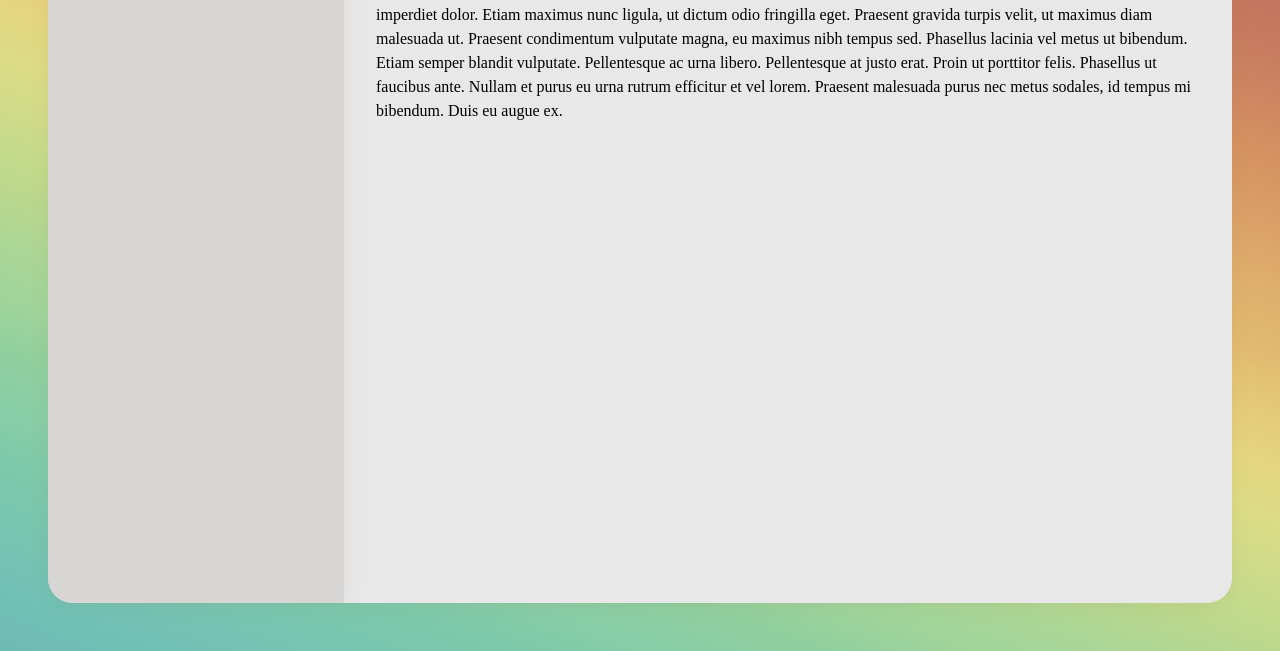
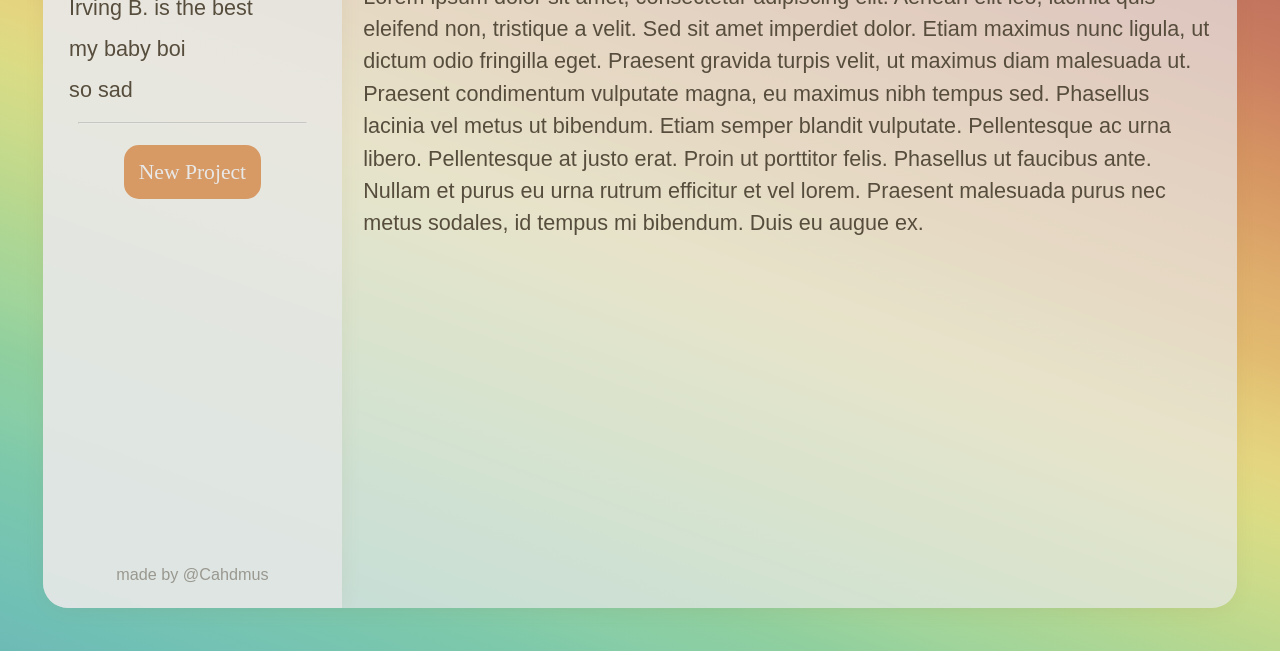
Before and after one commit to cahdmus/Todos, a website built with webpack: page src/template.html in a window 1280 px wide. Shown: the part 149-800 px from the top of the page. Built offline with nearby package versions, Linux system fonts and the light colour scheme; a web font is replaced by a local one.

Commit message:
it's a mess

```diff
--- a/package.json
+++ b/package.json
@@ -17,5 +17,8 @@
     "build": "webpack --config webpack.prod.js",
     "dev": "webpack serve",
     "deploy": "git subtree push --prefix dist origin gh-pages"
+  },
+  "dependencies": {
+    "date-fns": "^4.1.0"
   }
 }
--- /dev/null
+++ b/src/constructors.js
@@ -0,0 +1,62 @@
+class Project {
+    constructor(title) {
+        this.title = title;
+        this.tasks = {}
+    }
+
+    get title() {
+        return this._title;
+    }
+    set title(value) {
+        (value.length >= 3) ?
+        this._title = value : alert('Too long or too short');
+    }
+
+    // get tasks() {
+    //     return this.tasks;
+    // }
+    // set tasks(value) {
+    //     this.tasks.push(new Task(value));
+    // }
+}
+
+class Task extends Project {
+    constructor(desc) {
+        this.desc = desc;
+        this.isDone = false;
+        // this.dueDate = dueDate;
+        // this.priority = priority;
+        // this.notes = notes;
+    }
+
+    get desc() {
+        return this._desc;
+    }
+    set desc(value) {
+        this._desc = value;
+    }
+
+    // get dueDate() {
+    //     return this._dueDate;
+    // }
+    // set dueDate(value) {
+    //     this._dueDate = value;
+    // }
+
+    // get priority() {
+    //     return this._priority;
+    // }
+    // set priority(value) {
+    //     this._priority = value;
+    // }
+
+    // get notes() {
+    //     return this._notes;
+    // }
+    // set notes(value) {
+    //     this._notes = value;
+    // }
+
+}
+
+export { Project, Task }
--- a/src/index.js
+++ b/src/index.js
@@ -1,4 +1,5 @@
 import "./styles.css";
+import { taskApp } from "./taskApp.js";
 
 if (process.env.NODE_ENV !== 'production') {
     console.log('-------------------------------------');
@@ -13,9 +14,17 @@ function header() {
     const title = document.createElement('h1');
     title.innerHTML = 'To-do List';
     nav.appendChild(title);
-    const addTaskBtn = document.createElement('button');
-    addTaskBtn.innerHTML = 'Add Task';
-    nav.appendChild(addTaskBtn);
+
+    const hr = document.createElement('hr');
+    nav.appendChild(hr);
+
+    nav.appendChild(taskApp.displayNav());
+    // projects.addProject();
+
+    const credits = document.createElement('div');
+    credits.setAttribute('id', 'credits');
+    credits.innerHTML = 'made by @Cahdmus';
+    nav.appendChild(credits);
 
     return nav;
 }
@@ -24,7 +33,7 @@ content.appendChild(header());
 function main() {
     const tasks = document.createElement('main');
     const title = document.createElement('h1');
-    title.innerHTML = 'My tasks';
+    title.innerHTML = 'Project Name';
     tasks.appendChild(title);
     const text = document.createElement('p');
     text.innerHTML = 'Lorem ipsum dolor sit amet, consectetur adipiscing elit. Aenean elit leo, lacinia quis eleifend non, tristique a velit. Sed sit amet imperdiet dolor. Etiam maximus nunc ligula, ut dictum odio fringilla eget. Praesent gravida turpis velit, ut maximus diam malesuada ut. Praesent condimentum vulputate magna, eu maximus nibh tempus sed. Phasellus lacinia vel metus ut bibendum. Etiam semper blandit vulputate. Pellentesque ac urna libero. Pellentesque at justo erat. Proin ut porttitor felis. Phasellus ut faucibus ante. Nullam et purus eu urna rutrum efficitur et vel lorem. Praesent malesuada purus nec metus sodales, id tempus mi bibendum. Duis eu augue ex. ';
--- a/src/styles.css
+++ b/src/styles.css
@@ -12,16 +12,19 @@
 
 /* GENERAL
 ----------------------------------------------- */
-/* @import url(); */
+@import url(https://fonts.bunny.net/css?family=anek-latin:200|bebas-neue:400);
 /* usually I get my fonts on https://fonts.bunny.net */
 
 :root {
-  --background-color: hsl(0, 0%, 91%);
-  --font-color: hsl(112, 65%, 7%);
-  --accent-font-color: hsl(0, 0%, 53%);
-  --accent-color: hsl(46, 100%, 45%);
-  --secondary-accent-color: hsl(9, 81%, 47%);
-  --border-color: hsl(0, 4%, 84%);
+  --background-color: hsla(0, 0%, 91%, 0.7);
+  --font-color: hsl(37, 17%, 29%);
+  --accent-font-color: hsl(0, 0%, 91%);
+  --accent-color: hsl(28, 59%, 62%);
+  --secondary-accent-color: hsl(11, 43%, 55%);
+  --border-color: hsl(56, 20%, 85%);
+
+  --main-font: 'Anek Latin', sans-serif;
+  --accent-font: 'Bebas Neue', display;
 }
 
 body {
@@ -51,10 +54,12 @@ html, body {
 
 html {
   box-sizing: border-box;
-  font-size: 16px;
+  font-size: clamp(1rem, 0.75rem + .75vw, 1.5rem);
 }
 
 body {
+  font-family: var(--main-font);
+  color: var(--font-color);
   line-height: 1.5;
 }
 
@@ -74,6 +79,7 @@ p {
 
 h1, h2, h3, h4, h5, h6 {
   text-wrap: balance;
+  font-family: var(--accent-font);
 }
 
 ol, ul {
@@ -91,10 +97,40 @@ input, button, textarea, select {
 }
 
 
-/* font styling
+/* styling
 ------------------------ */
 h1 {
+  text-transform: uppercase;
+  font-weight: bolder;
   /* color: var(--accent-color); */
+}
+nav > h1 {
+  text-align: center;
+}
+button {
+  background-color: var(--accent-color);
+  border: none;
+  padding: .5rem .7rem;
+  border-radius: 15px;
+  margin: .5rem;
+  font-family: var(--accent-font);
+  color: var(--accent-font-color);
+  cursor: pointer;
+}
+button:hover {
+  background-color: var(--secondary-accent-color);
+}
+hr {
+  color: var(--border-color);
+  opacity: 40%;
+}
+li {
+  padding: .2rem;
+}
+li:hover {
+  padding-left: .5rem;
+  background-color: var(--border-color);
+  cursor: pointer;
 }
 
 /* HEADER
@@ -106,7 +142,7 @@ h1 {
 #content {
   background-color: var(--background-color);
   width: 100%;
-  margin: 3rem;
+  margin: 2rem;
   border-radius: 25px;
   overflow: hidden;
   display: grid;
@@ -120,9 +156,33 @@ h1 {
 }
 
 nav, main {
-  padding: 2rem;
+  padding: 1rem;
 }
 
 nav {
-  background-color: var(--border-color);
+  background-color: var(--background-color);
+  display: flex;
+  flex-direction: column;
+  justify-content: space-between;
 }
+hr {
+  width: 90%;
+}
+#projects {
+  flex-grow: 1;
+  width: 100%;
+  display: flex;
+  flex-direction: column;
+  align-items: center;
+}
+
+#credits {
+  text-align: center;
+  font-size: .75rem;
+  opacity: 50%;
+}
+
+#projectContainer {
+  width: 100%;
+  text-align: left;
+}
--- /dev/null
+++ b/src/taskApp.js
@@ -0,0 +1,66 @@
+import { Project, Task } from "./constructors";
+
+const taskApp = {
+    myProjects: [],
+    init() {
+
+    },
+    cacheDOM() {
+        const container = document.createElement('div');
+        container.setAttribute('id', 'projects');
+
+        const projectContainer = document.createElement('ul');
+        projectContainer.setAttribute('id', 'projectContainer');
+
+        const hr = document.createElement('hr');
+
+        const addBtn = document.createElement('button');
+        addBtn.setAttribute('id', 'addBtn');
+        addBtn.innerHTML = 'New Project';
+
+        return { container, projectContainer, hr, addBtn }
+    },
+    defaultProjects() {
+        this.myProjects.push(new Project('Irving B. is the best'));
+        this.myProjects.push(new Project('my baby boi'));
+        this.myProjects.push(new Project('so sad'));
+        return this.myProjects;
+    },
+    displayNav() {
+        const container = this.cacheDOM().container
+        const projectContainer = this.displayProjects()
+        const hr = this.cacheDOM().hr
+        const addBtn = this.addProject();
+
+        container.innerHTML = "";
+        container.appendChild(projectContainer);
+        container.appendChild(hr);
+        container.appendChild(addBtn);
+
+        return container
+    },
+    displayProjects() {
+        const projectContainer = this.cacheDOM().projectContainer;
+
+        this.defaultProjects();
+        this.myProjects.forEach((project) => {
+            const display = document.createElement('li');
+            display.innerHTML = project.title;
+            projectContainer.appendChild(display);
+        })
+
+        return projectContainer
+    },
+    addProject() {
+        const addBtn = this.cacheDOM().addBtn;
+        addBtn.addEventListener('click', () => {
+            const newProject = prompt('Name of new project', 'enter name');
+            this.myProjects.push(new Project(newProject));
+        })
+
+        return addBtn
+    },
+
+}
+
+export { taskApp };
--- a/src/template.html
+++ b/src/template.html
@@ -4,7 +4,7 @@
     <meta charset="UTF-8">
     <meta name="viewport" content="width=device-width, initial-scale=1.0">
 
-    <title>Title of Page</title>
+    <title>To-Do List (TOP)</title>
     <link rel="icon" type="image/x-icon" href="/src/images/favicon.svg">
 </head>
 <body>
```
Also changed, not shown: src/task.js (deleted, +0 -18 lines), 1 other file.
